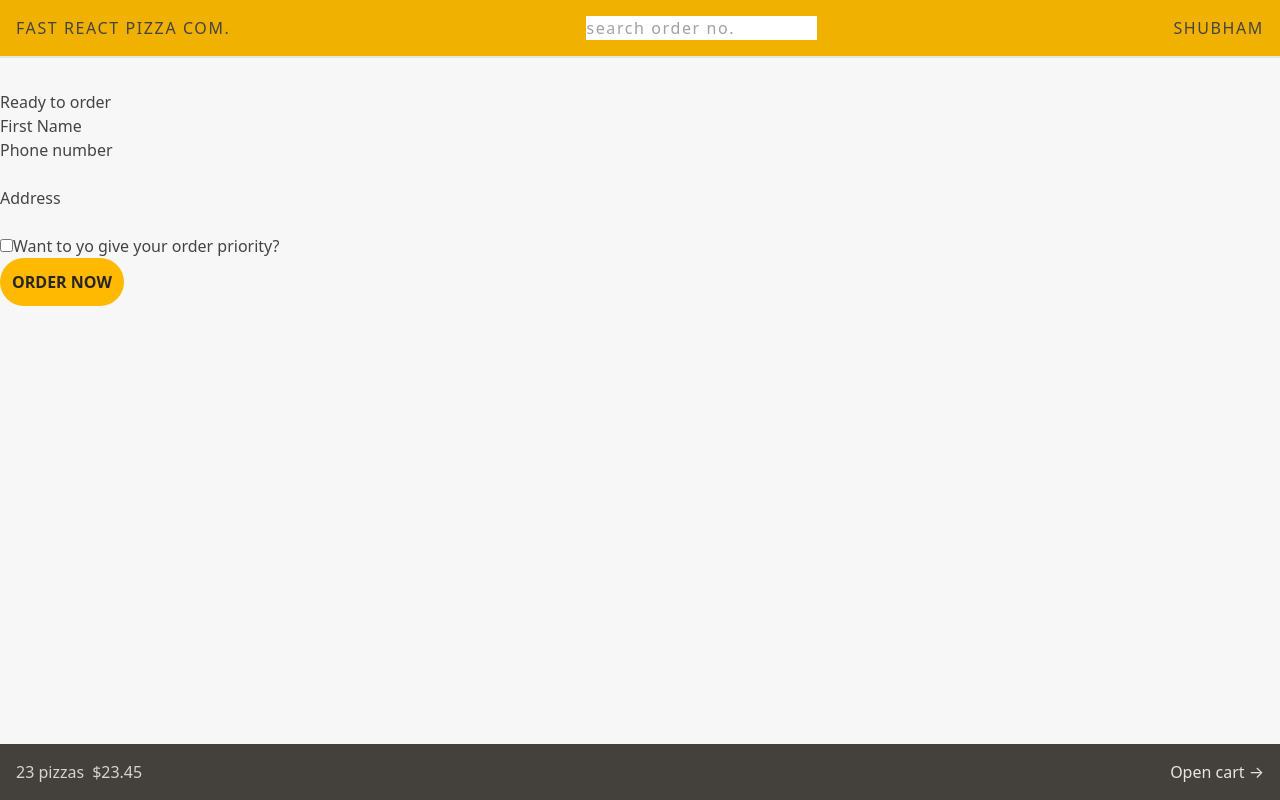
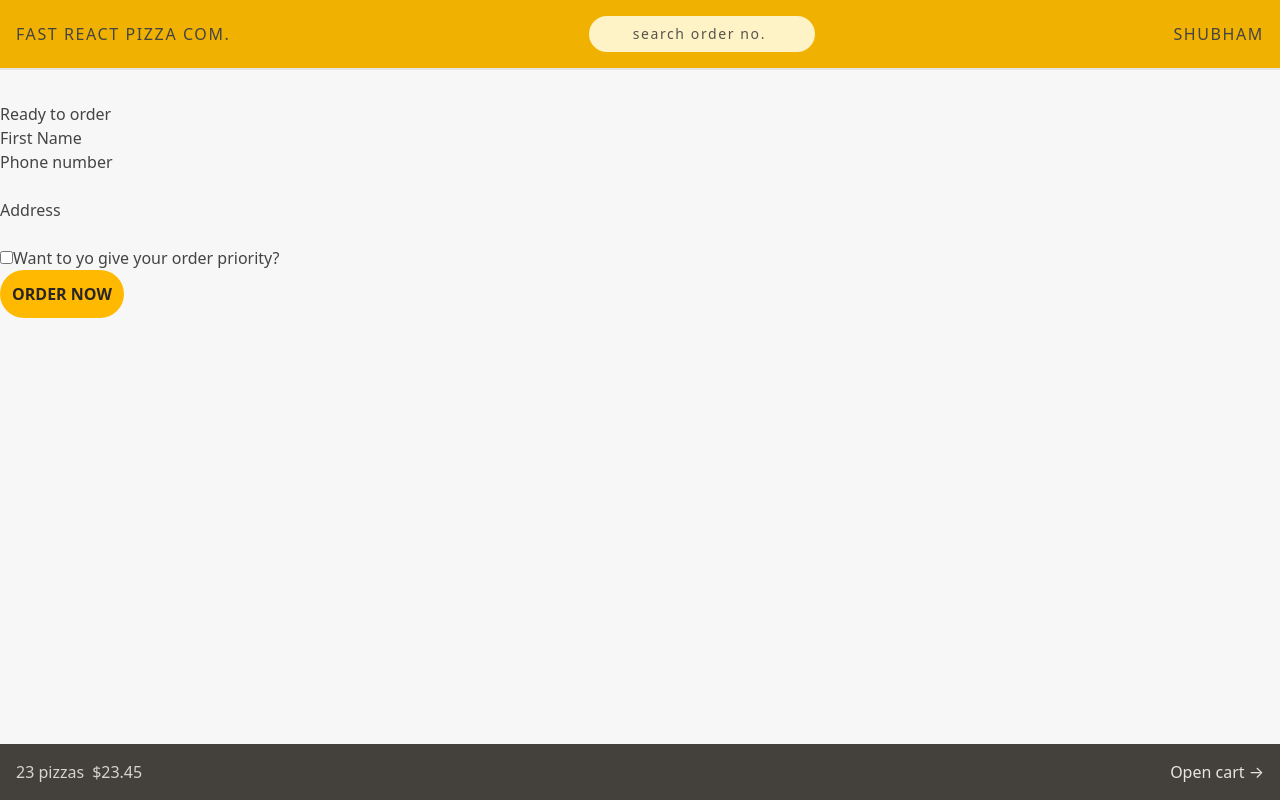
Before and after one commit to ShubhamSoni2699/webdev, a React (Vite) app in the folder pizza/: page /order/new in a window 1280 px wide. Built offline with nearby package versions, Linux system fonts and the light colour scheme.

Commit message:
styling spinner element

```diff
--- a/pizza/src/feature/order/SearchOrder.jsx
+++ b/pizza/src/feature/order/SearchOrder.jsx
@@ -14,7 +14,7 @@ function SearchOrder() {
   return (
     <form onSubmit={handleSubmit}>
       <input
-        className="bg-white"
+        className="rounded-full bg-amber-100 px-3 py-2 text-sm placeholder:text-center placeholder:text-stone-600 focus:ring-yellow-500 focus:outline-none"
         placeholder="search order no. "
         value={query}
         onChange={(e) => setQuery(e.target.value)}
--- a/pizza/src/ui/AppLayout.jsx
+++ b/pizza/src/ui/AppLayout.jsx
@@ -5,16 +5,15 @@ import Spinner from "./Spinner";
 function AppLayout() {
   const navigation = useNavigation();
   let isLoading = navigation.state === "loading";
+  console.log(isLoading);
   return (
     <div className="layout">
       {isLoading && <Spinner />}
 
       <Header />
-
       <main className="overflow-scroll">
         <Outlet />
       </main>
-
       <CartOverview />
     </div>
   );
--- a/pizza/src/ui/Spinner.jsx
+++ b/pizza/src/ui/Spinner.jsx
@@ -1,5 +1,9 @@
 function Spinner() {
-  return <div className="loader"></div>;
+  return (
+    <div className="bg-blur absolute inset-0 flex items-center justify-center bg-slate-200/50 backdrop-blur-sm">
+      <div className="loader"></div>
+    </div>
+  );
 }
 
 export default Spinner;
```
